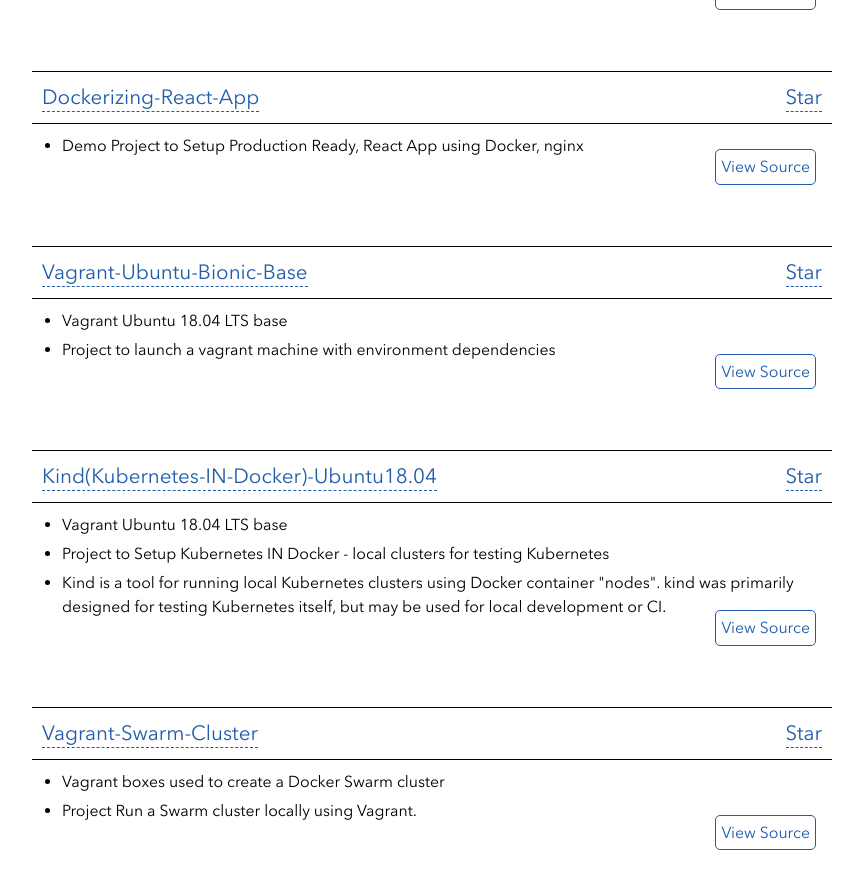
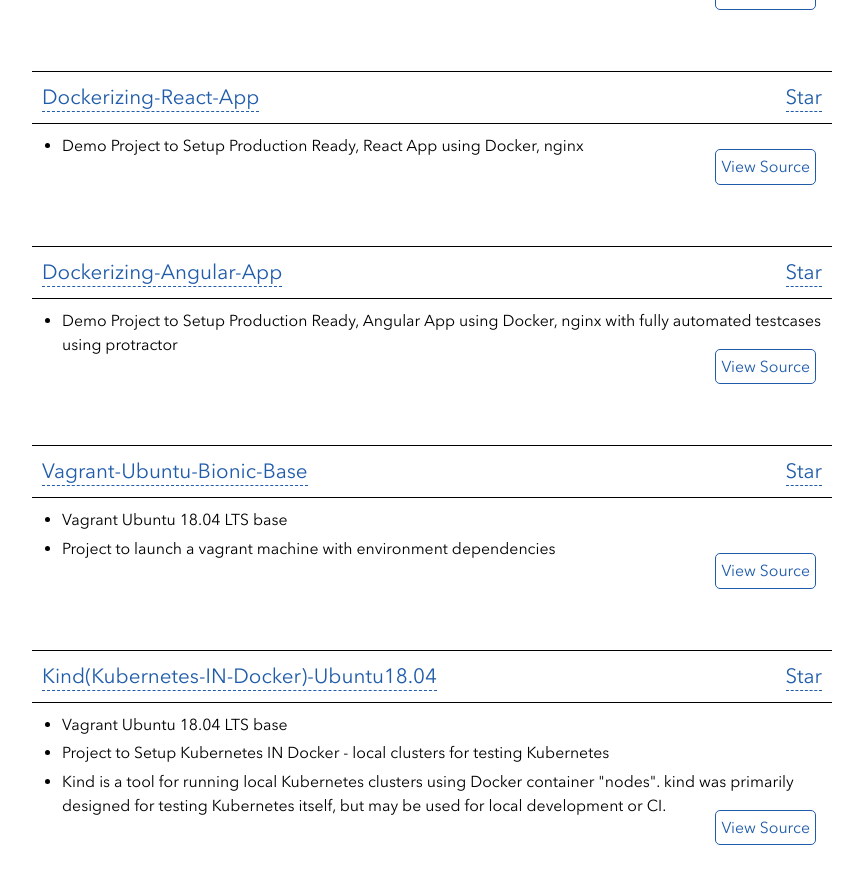
Before and after one commit to sivakumarvunnam/sivakumarvunnam.github.io, a Jekyll site: the page built from projects.html, in a window 1280 px wide and 900 px high, scrolled down 371 px. Shown: the top 889 px of the window, without its empty margins (208-1071 px from the left). Built offline with Jekyll 4.4.1, drawn with Linux system fonts in a browser that asks for light colours; nearby versions of some CDN libraries.

Commit message:
update profile with angular app

```diff
--- a/_data/projects.yml
+++ b/_data/projects.yml
@@ -11,6 +11,13 @@
   source_url: "https://github.com/sivakumarvunnam/Dockerizing-React-App"
   description:
     - Demo Project to Setup Production Ready, React App using Docker, nginx
+
+- name: "Dockerizing-Angular-App"
+  github:
+    repo: "Dockerizing-Angular-App"
+  source_url: "https://github.com/sivakumarvunnam/Dockerizing-Angular-App"
+  description:
+    - Demo Project to Setup Production Ready, Angular App using Docker, nginx with fully automated testcases using protractor
 
 - name: "Vagrant-Ubuntu-Bionic-Base"
   github:
```
